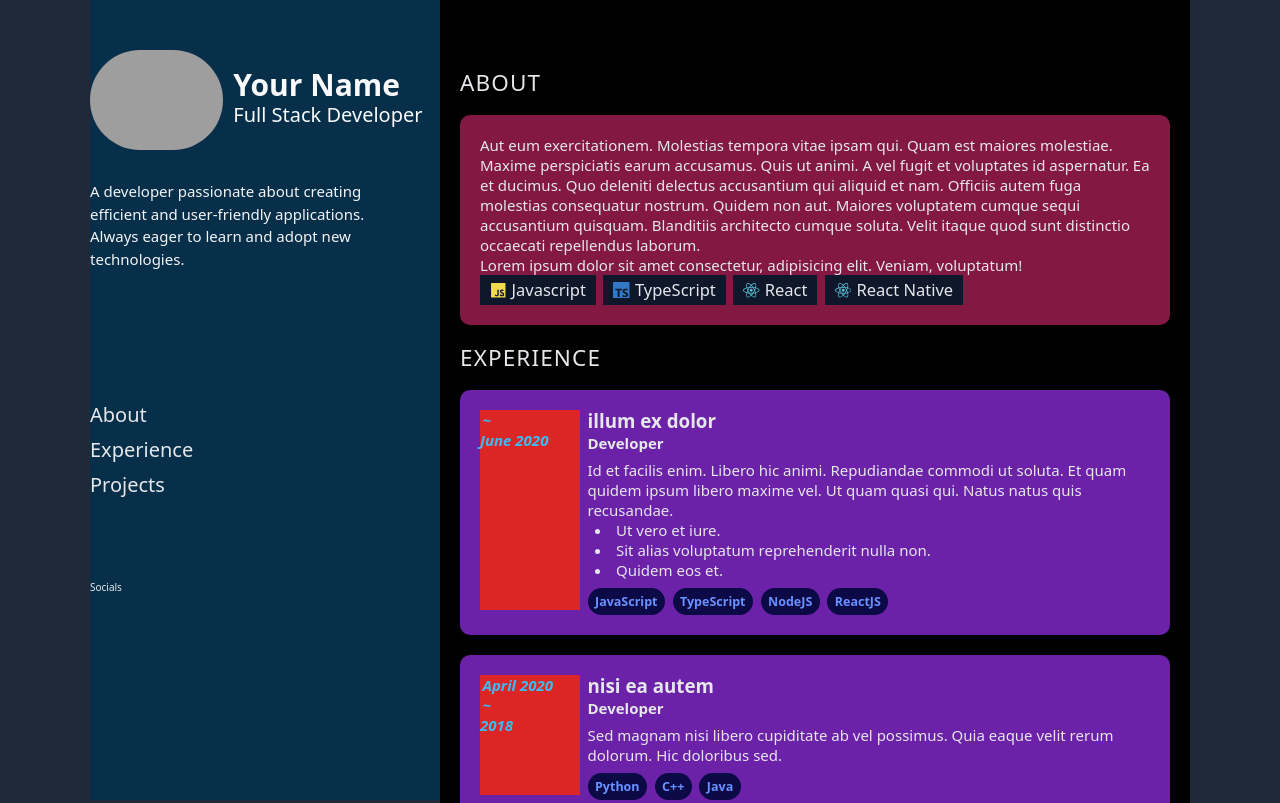
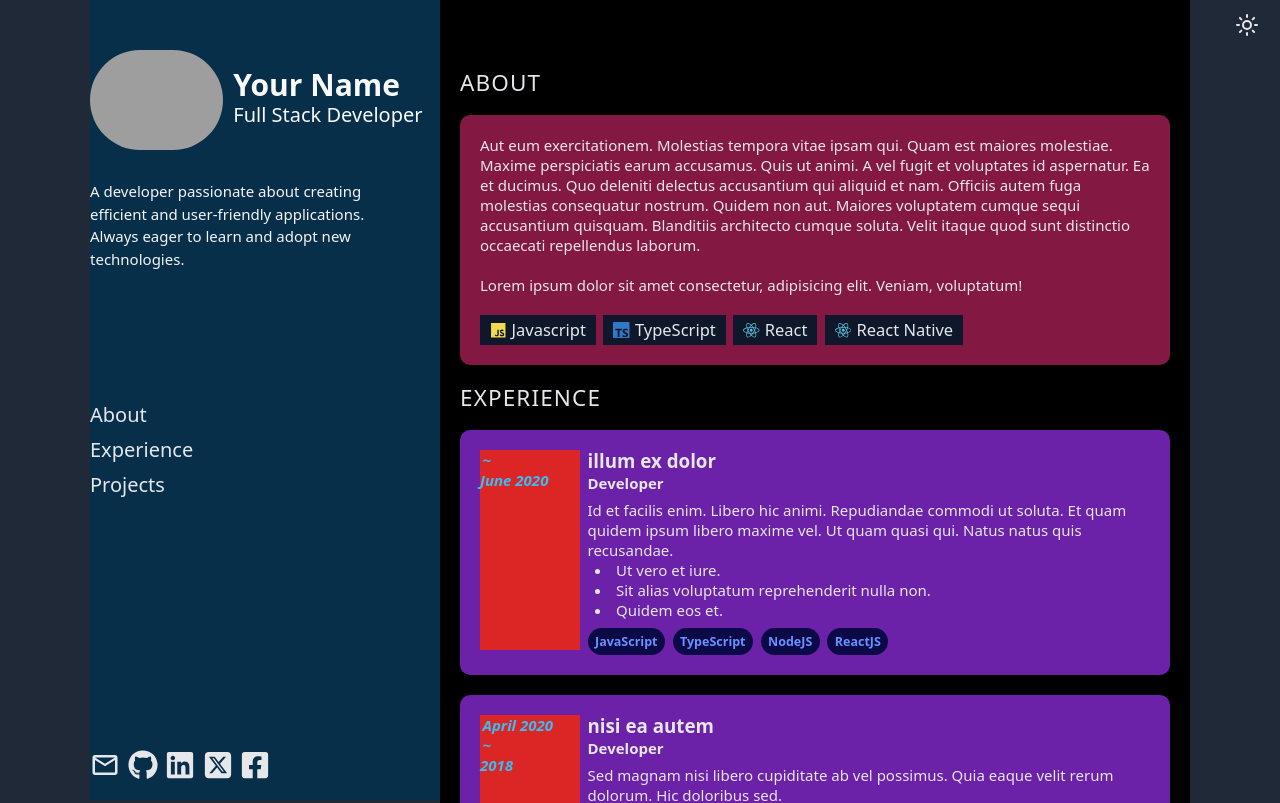
Before and after one commit to rPhase/react-portfolio, a React (Vite) app: page / in a window 1280 px wide. Shown: the top 803 px of the page. Built offline with nearby package versions, Linux system fonts and the light colour scheme; grey boxes are pictures that could not be loaded.

Commit message:
Add socials and dark mode toggle(without function)

```diff
--- a/src/App.tsx
+++ b/src/App.tsx
@@ -1,10 +1,12 @@
 import ContentSection from './components/ContentSection';
 import IntroNavSection from './components/IntroNavSection';
 import NavBar from './components/NavBar';
+import ToggleButton from './components/UI/ToggleButton';
 
 function App() {
   return (
     <div className="min-h-screen bg-gray-800 text-gray-200">
+      <ToggleButton />
       <div className="relative flex min-h-screen max-w-[110rem] flex-col lg:mx-auto">
         <NavBar />
         <IntroNavSection />
--- a/src/components/Content/About.tsx
+++ b/src/components/Content/About.tsx
@@ -4,19 +4,22 @@ const About = () => {
     <div id="about">
       <h1 className="py-8 text-4xl uppercase tracking-wider">About</h1>
       <div className="rounded-2xl bg-pink-900 p-8 text-2xl">
-        <p>
+        <div className="mb-8">
+          <p className="mb-8">
             Aut eum exercitationem. Molestias tempora vitae ipsam qui. Quam est
-          maiores molestiae. Maxime perspiciatis earum accusamus. Quis ut animi.
-          A vel fugit et voluptates id aspernatur. Ea et ducimus. Quo deleniti
-          delectus accusantium qui aliquid et nam. Officiis autem fuga molestias
-          consequatur nostrum. Quidem non aut. Maiores voluptatem cumque sequi
-          accusantium quisquam. Blanditiis architecto cumque soluta. Velit
-          itaque quod sunt distinctio occaecati repellendus laborum.
+            maiores molestiae. Maxime perspiciatis earum accusamus. Quis ut
+            animi. A vel fugit et voluptates id aspernatur. Ea et ducimus. Quo
+            deleniti delectus accusantium qui aliquid et nam. Officiis autem
+            fuga molestias consequatur nostrum. Quidem non aut. Maiores
+            voluptatem cumque sequi accusantium quisquam. Blanditiis architecto
+            cumque soluta. Velit itaque quod sunt distinctio occaecati
+            repellendus laborum.
           </p>
           <p>
             Lorem ipsum dolor sit amet consectetur, adipisicing elit. Veniam,
             voluptatum!
           </p>
+        </div>
         <Skills />
       </div>
     </div>
--- a/src/components/IntroNav/Socials.tsx
+++ b/src/components/IntroNav/Socials.tsx
@@ -0,0 +1,17 @@
+import { socialsData } from '@/data/about-data';
+const Socials = () => {
+  return (
+    <ul className="flex flex-wrap gap-x-3 gap-y-3 pb-8 text-5xl">
+      {socialsData.map((item) => {
+        return (
+          <li key={item.name}>
+            <a href={item.URL} target="_blank" rel="noreferrer noopener">
+              <item.icon />
+            </a>
+          </li>
+        );
+      })}
+    </ul>
+  );
+};
+export default Socials;
--- a/src/components/IntroNavSection.tsx
+++ b/src/components/IntroNavSection.tsx
@@ -1,18 +1,21 @@
 import Intro from './IntroNav/Intro';
 import NavButton from './IntroNav/NavButton';
+import Socials from './IntroNav/Socials';
 
 const IntroNavSection = () => {
   return (
     <div className="hidden h-full w-[35rem] flex-col gap-32 bg-sky-950 lg:fixed lg:flex">
       <Intro />
       {/* Navigation */}
-      <div className="flex flex-col gap-2 text-[2rem] font-medium">
+      <div className="flex flex-1 flex-col gap-2 text-[2rem] font-medium">
         <NavButton>About</NavButton>
         <NavButton>Experience</NavButton>
         <NavButton>Projects</NavButton>
       </div>
 
-      <div>Socials</div>
+      <div>
+        <Socials />
+      </div>
     </div>
   );
 };
--- a/src/components/NavBar.tsx
+++ b/src/components/NavBar.tsx
@@ -10,8 +10,6 @@ const NavBar = () => {
           <NavButton>Experience</NavButton>
           <NavButton>Projects</NavButton>
         </div>
-
-        <div>Socials</div>
       </div>
     </div>
   );
--- /dev/null
+++ b/src/components/UI/ToggleButton.tsx
@@ -0,0 +1,24 @@
+import { useState } from 'react';
+import { LuMoon, LuSun } from 'react-icons/lu';
+
+const ToggleButton = () => {
+  const [isDark, setIsDark] = useState(false);
+  return (
+    <button
+      onClick={() => setIsDark(!isDark)}
+      className="group fixed left-4 top-3 z-50 rounded-full p-2 transition-all duration-300 ease-in-out lg:left-auto lg:right-10"
+    >
+      <div className="relative h-6 w-6">
+        <LuSun
+          className={`absolute transform transition-all duration-300 ease-in-out ${isDark ? 'rotate-90 scale-50 opacity-0' : 'rotate-0 scale-100 opacity-100'}`}
+          size={24}
+        />
+        <LuMoon
+          className={`absolute transform transition-all duration-300 ease-in-out ${isDark ? 'rotate-0 scale-100 opacity-100' : '-rotate-90 scale-50 opacity-0'}`}
+          size={24}
+        />
+      </div>
+    </button>
+  );
+};
+export default ToggleButton;
--- a/src/data/about-data.ts
+++ b/src/data/about-data.ts
@@ -1,6 +1,13 @@
 import { IconType } from 'react-icons';
-import { FaReact } from 'react-icons/fa';
+import {
+  FaFacebookSquare,
+  FaGithub,
+  FaLinkedin,
+  FaReact,
+} from 'react-icons/fa';
+import { FaSquareXTwitter } from 'react-icons/fa6';
 import { IoLogoJavascript } from 'react-icons/io5';
+import { MdOutlineEmail } from 'react-icons/md';
 import { SiTypescript } from 'react-icons/si';
 
 export interface ISkill {
@@ -17,6 +24,12 @@ interface IAbout {
   title: string;
   avatarSrc: string;
   description: string;
+}
+
+interface ISocials {
+  name: string;
+  icon: IconType;
+  URL: string;
 }
 
 export const aboutData: IAbout = {
@@ -61,3 +74,15 @@ export const skillsData: ISkill[] = [
     URL: 'https://reactnative.dev/',
   },
 ];
+
+export const socialsData: ISocials[] = [
+  {
+    name: 'E-mail',
+    icon: MdOutlineEmail,
+    URL: 'mailto:test@test.com',
+  },
+  { name: 'GitHub', icon: FaGithub, URL: 'https://github.com/rPhase' },
+  { name: 'LinkedIn', icon: FaLinkedin, URL: 'https://linkedin.com' },
+  { name: 'X', icon: FaSquareXTwitter, URL: 'https://x.com' },
+  { name: 'Facebook', icon: FaFacebookSquare, URL: 'https://facebook.com' },
+];
```
Also changed, not shown: src/icons/icons.ts (added, +43 -0 lines). Lines whose indentation alone changed are shown as unchanged.
